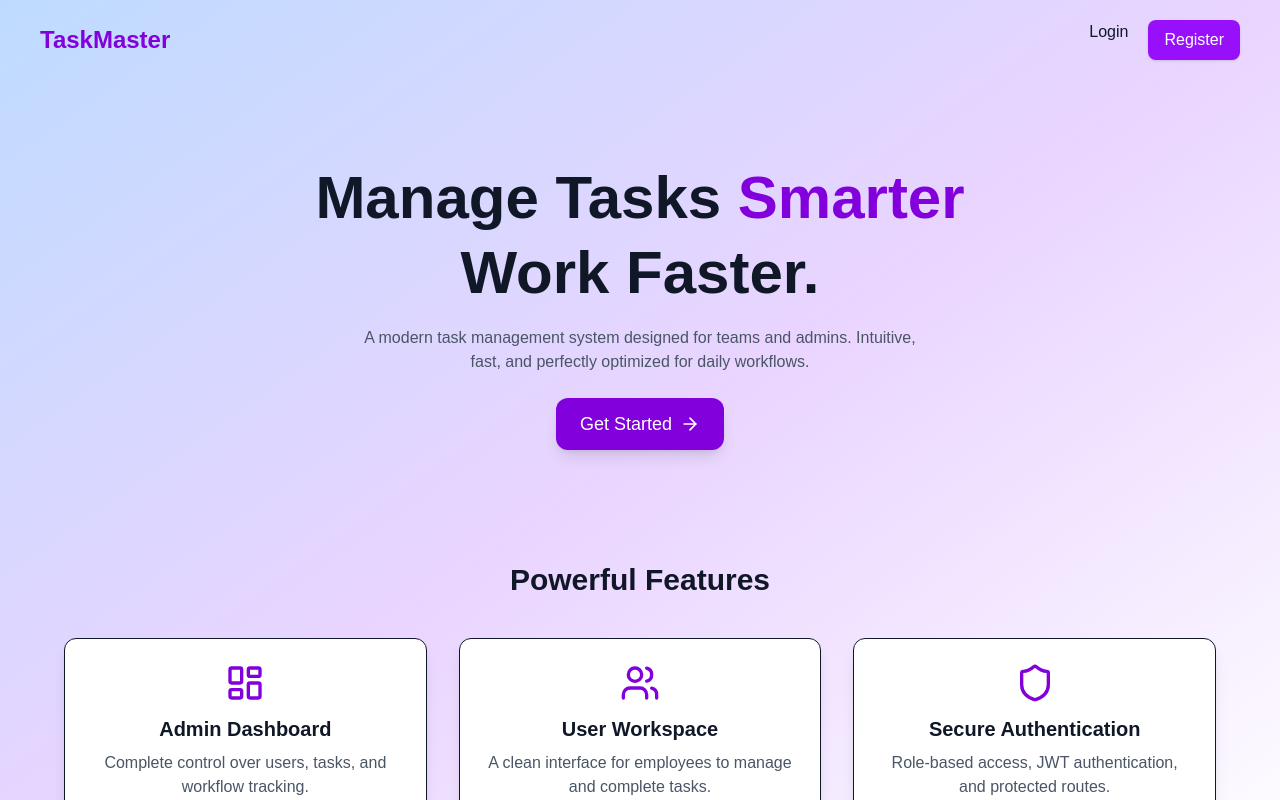
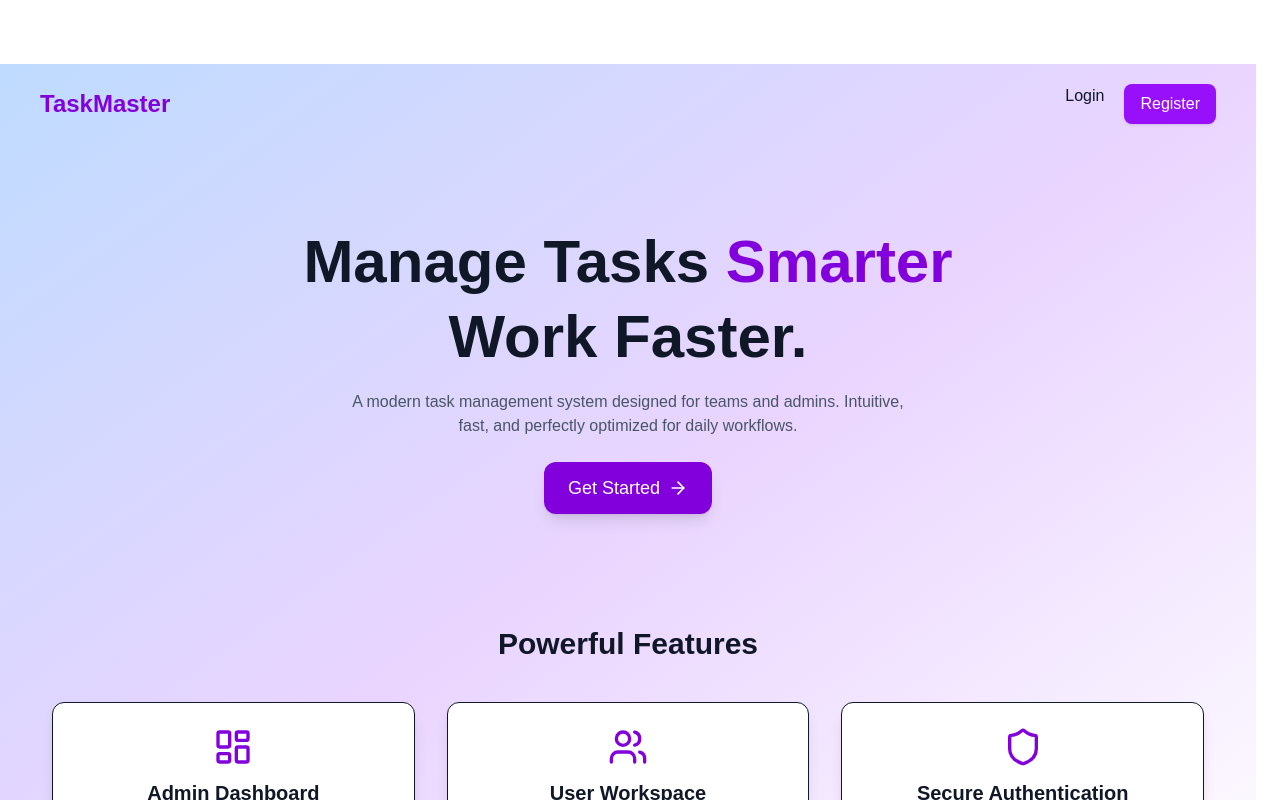
Before and after one commit to shahrukhbilal/taskboard_app, a Next.js app: page / in a window 1280 px wide. Shown: the top 800 px of the page. Built offline with nearby package versions, Linux system fonts and the light colour scheme.

Commit message:
sidebar adjusted

```diff
--- a/src/app/components/Sidebar.js
+++ b/src/app/components/Sidebar.js
@@ -16,7 +16,7 @@ export default function Sidebar({ isOpen, toggleSidebar }) {
     { name: "Dashboard", icon: LayoutDashboard, path: "/" },
     { name: "Tasks", icon: ClipboardList, path: "/tasks" },
     { name: "Projects", icon: FolderKanban, path: "/projects" },
-    { name: "Calendar", icon: Calendar, path: "/calendar" },
+    { name: "Calendar", icon: Calendar, path: "/Calendar" },
     { name: "Team", icon: Users, path: "/team" },
     { name: "Settings", icon: Settings, path: "/settings" },
   ];
--- a/src/app/layout.js
+++ b/src/app/layout.js
@@ -20,11 +20,24 @@ export default function RootLayout({ children }) {
 
   // Sidebar toggle state
   const [isSidebarOpen, setIsSidebarOpen] = useState(false);
+  const [isDesktop, setIsDesktop] = useState(false);
 
-  // Auto-close sidebar when switching pages (mobile fix)
+  // Detect screen width
   useEffect(() => {
-    setIsSidebarOpen(false);
-  }, [pathname]);
+    const handleResize = () => {
+      const desktop = window.innerWidth >= 1024;
+      setIsDesktop(desktop);
+      setIsSidebarOpen(desktop); // open by default on desktop
+    };
+    handleResize();
+    window.addEventListener("resize", handleResize);
+    return () => window.removeEventListener("resize", handleResize);
+  }, []);
+
+  // Auto-close sidebar on mobile when changing pages
+  useEffect(() => {
+    if (!isDesktop) setIsSidebarOpen(true);
+  }, [pathname, isDesktop]);
 
   return (
     <html lang="en">
@@ -52,23 +65,15 @@ export default function RootLayout({ children }) {
         {showAdminLayout && (
           <>
             <Navbar toggleSidebar={() => setIsSidebarOpen(!isSidebarOpen)} />
-
-            <Sidebar isOpen={isSidebarOpen} />
+            <Sidebar isOpen={isSidebarOpen} toggleSidebar={() => setIsSidebarOpen(!isSidebarOpen)} />
           </>
         )}
 
         {/* MAIN CONTENT */}
         <main
-          className={
-            showAdminLayout
-              ? `
-                pt-16
-                transition-all duration-300
-                ${isSidebarOpen ? "lg:pl-[250px]" : "lg:pl-[250px]"}
-                p-6
-              `
-              : "p-0"
-          }
+          className={`pt-16 transition-all duration-300 p-6 ${
+            showAdminLayout && isDesktop && isSidebarOpen ? "lg:pl-[250px]" : "lg:pl-0"
+          }`}
         >
           {children}
         </main>
```
